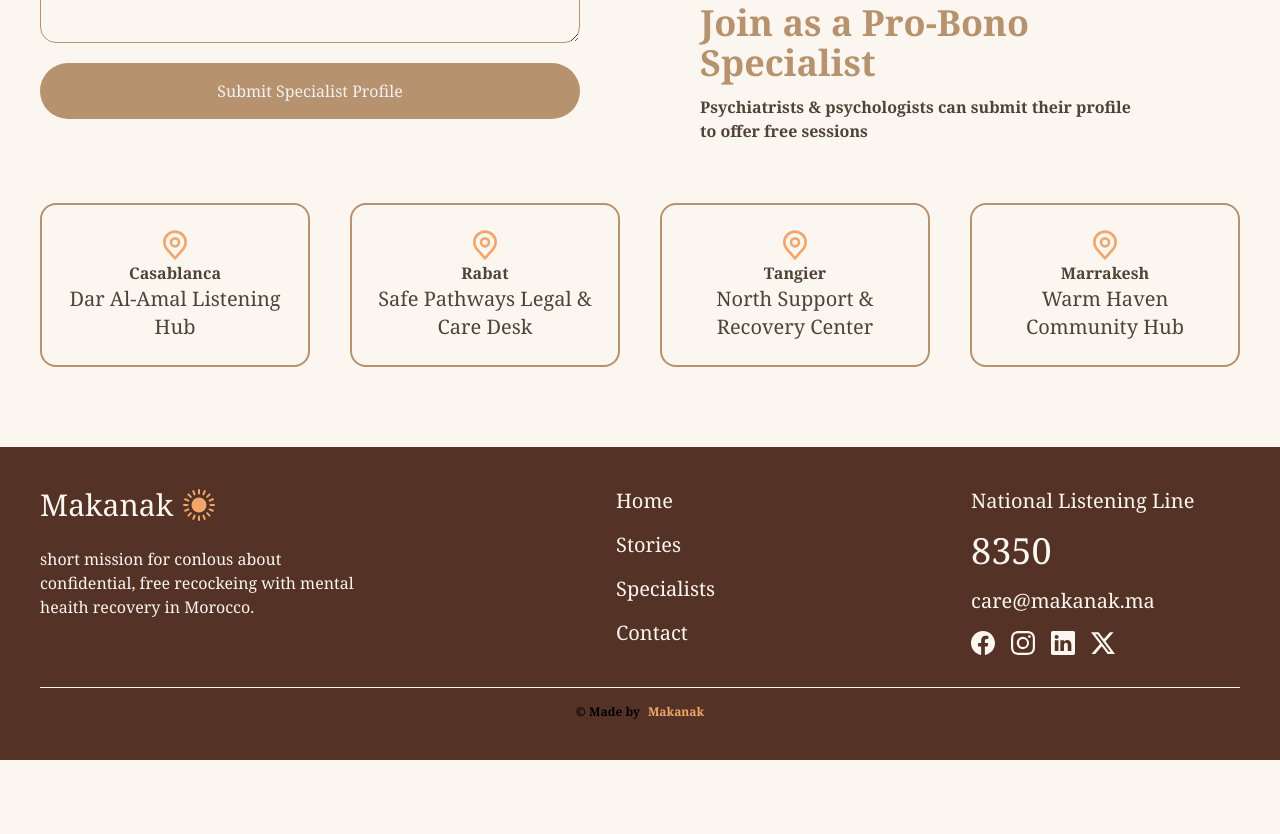
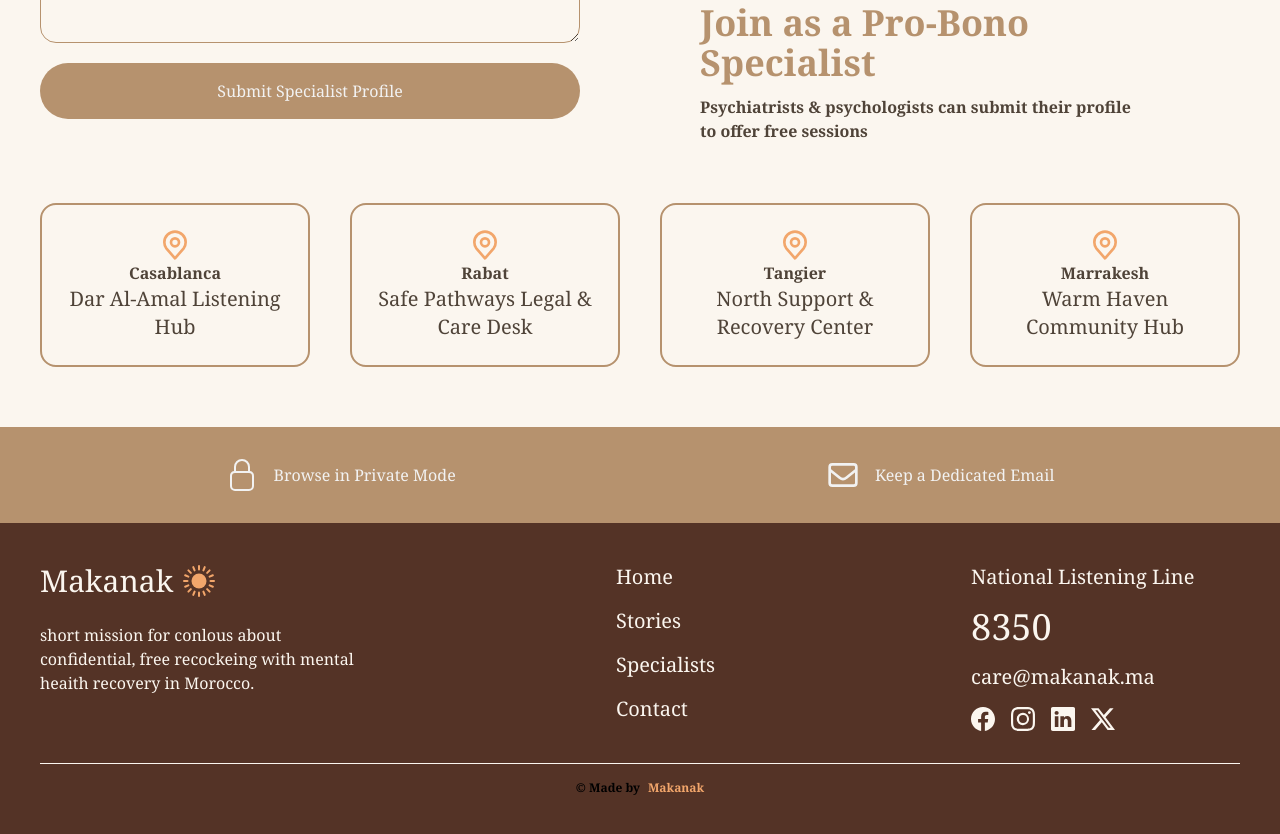
Before and after one commit to akram-el-moumen/Akram-El-Moumen-final-project-HTML-CSS, a website: page public/pages/contact.html in a window 1280 px wide. Shown: the part 1349-2183 px from the top of the page. Before the commit the page ends 2109 px from the top, so only its background shows below. Drawn offline with Linux system fonts and the light colour scheme.

Commit message:
add the last section fix nav bar and footer in all the pages

```diff
--- a/public/pages/contact.html
+++ b/public/pages/contact.html
@@ -9,7 +9,7 @@
     <link rel="shortcut icon" href="../images/logoicon.svg" type="image/x-icon">
 </head>
 
-<body class=" flex flex-col gap-10 bg-[#FBF6EF] font-serif">
+<body class=" flex flex-col bg-[#FBF6EF] font-serif">
     <header class="">
         <nav class="flex justify-between items-center h-[15vh] w-full bg-[#543326] px-10 fixed">
             <div class="flex items-center gap-2">
@@ -34,7 +34,7 @@
         </nav>
     </header>
 
-    <main class="flex flex-col gap-15 py-10 pt-17">
+    <main class="flex flex-col gap-15 pt-27">
         <section class="flex flex-col gap-8 items-center bg-linear-to-r from-[#e2bf92] to-[#664430] p-10">
             <div class="text-4xl font-semibold text-[#f3eadb]">Need Help Right Now? You Have Options.</div>
             <div class="flex justify-center gap-15 items-center w-full">
@@ -130,9 +130,10 @@
         </section>
 
         <section class="flex justify-around gap-10 px-10">
-            <div class="flex flex-col items-center text-center border-[#b6926e] border-2 rounded-2xl p-6 flex-1 cursor-pointer hover:shadow-2xl hover:shadow-[#b6926e]">
+            <div
+                class="flex flex-col items-center text-center border-[#b6926e] border-2 rounded-2xl p-6 flex-1 cursor-pointer hover:shadow-2xl hover:shadow-[#b6926e]">
                 <svg xmlns="http://www.w3.org/2000/svg" width="2em" height="2em" viewBox="0 0 24 24"
-                class="text-[#f2a66b] hover:animate-spin">
+                    class="text-[#f2a66b] hover:animate-spin">
                     <path d="M0 0h24v24H0z" fill="none" />
                     <g fill="none" stroke="currentColor" stroke-linecap="round" stroke-linejoin="round"
                         stroke-width="2">
@@ -144,9 +145,10 @@
                 <h3 class="font-bold text-[#4f4338]">Casablanca</h3>
                 <p class="text-xl text-[#4f4338]">Dar Al-Amal Listening Hub</p>
             </div>
-            <div class="flex flex-col items-center text-center border-[#b6926e] border-2 rounded-2xl p-6 flex-1 cursor-pointer hover:shadow-2xl hover:shadow-[#b6926e]">
+            <div
+                class="flex flex-col items-center text-center border-[#b6926e] border-2 rounded-2xl p-6 flex-1 cursor-pointer hover:shadow-2xl hover:shadow-[#b6926e]">
                 <svg xmlns="http://www.w3.org/2000/svg" width="2em" height="2em" viewBox="0 0 24 24"
-                class="text-[#f2a66b] hover:animate-spin">
+                    class="text-[#f2a66b] hover:animate-spin">
                     <path d="M0 0h24v24H0z" fill="none" />
                     <g fill="none" stroke="currentColor" stroke-linecap="round" stroke-linejoin="round"
                         stroke-width="2">
@@ -158,9 +160,10 @@
                 <h3 class="font-bold text-[#4f4338]">Rabat</h3>
                 <p class="text-xl text-[#4f4338]">Safe Pathways Legal & Care Desk</p>
             </div>
-            <div class="flex flex-col items-center text-center border-[#b6926e] border-2 rounded-2xl p-6 flex-1 cursor-pointer hover:shadow-2xl hover:shadow-[#b6926e]">
+            <div
+                class="flex flex-col items-center text-center border-[#b6926e] border-2 rounded-2xl p-6 flex-1 cursor-pointer hover:shadow-2xl hover:shadow-[#b6926e]">
                 <svg xmlns="http://www.w3.org/2000/svg" width="2em" height="2em" viewBox="0 0 24 24"
-                class="text-[#f2a66b] hover:animate-spin">
+                    class="text-[#f2a66b] hover:animate-spin">
                     <path d="M0 0h24v24H0z" fill="none" />
                     <g fill="none" stroke="currentColor" stroke-linecap="round" stroke-linejoin="round"
                         stroke-width="2">
@@ -172,9 +175,10 @@
                 <h3 class="font-bold text-[#4f4338]">Tangier</h3>
                 <p class="text-xl text-[#4f4338]">North Support & Recovery Center</p>
             </div>
-            <div class="flex flex-col items-center text-center border-[#b6926e] border-2 rounded-2xl p-6 flex-1 cursor-pointer hover:shadow-2xl hover:shadow-[#b6926e]">
+            <div
+                class="flex flex-col items-center text-center border-[#b6926e] border-2 rounded-2xl p-6 flex-1 cursor-pointer hover:shadow-2xl hover:shadow-[#b6926e]">
                 <svg xmlns="http://www.w3.org/2000/svg" width="2em" height="2em" viewBox="0 0 24 24"
-                class="text-[#f2a66b] hover:animate-spin">
+                    class="text-[#f2a66b] hover:animate-spin">
                     <path d="M0 0h24v24H0z" fill="none" />
                     <g fill="none" stroke="currentColor" stroke-linecap="round" stroke-linejoin="round"
                         stroke-width="2">
@@ -185,6 +189,28 @@
                 </svg>
                 <h3 class="font-bold text-[#4f4338]">Marrakesh</h3>
                 <p class="text-xl text-[#4f4338]">Warm Haven Community Hub</p>
+            </div>
+        </section>
+
+        <section class="flex justify-around px-10 py-8 bg-[#b6926e] text-[#f2f2f2]">
+            <div class="flex items-center gap-4">
+                <svg xmlns="http://www.w3.org/2000/svg" width="2em" height="2em" viewBox="0 0 16 16">
+                    <path d="M0 0h16v16H0z" fill="none" />
+                    <path fill="currentColor" fill-rule="evenodd"
+                        d="M8 0a4 4 0 0 1 4 4v2.05a2.5 2.5 0 0 1 2 2.45v5a2.5 2.5 0 0 1-2.5 2.5h-7A2.5 2.5 0 0 1 2 13.5v-5a2.5 2.5 0 0 1 2-2.45V4a4 4 0 0 1 4-4M4.5 7A1.5 1.5 0 0 0 3 8.5v5A1.5 1.5 0 0 0 4.5 15h7a1.5 1.5 0 0 0 1.5-1.5v-5A1.5 1.5 0 0 0 11.5 7zM8 1a3 3 0 0 0-3 3v2h6V4a3 3 0 0 0-3-3" />
+                </svg>
+                Browse in Private Mode
+            </div>
+            <div class="flex items-center gap-4">
+                <svg xmlns="http://www.w3.org/2000/svg" width="2em" height="2em" viewBox="0 0 24 24">
+                    <path d="M0 0h24v24H0z" fill="none" />
+                    <g fill="none" stroke="currentColor" stroke-linejoin="round" stroke-width="2">
+                        <path stroke-linecap="round"
+                            d="M2 6a2 2 0 0 1 2-2h16a2 2 0 0 1 2 2v12a2 2 0 0 1-2 2H4a2 2 0 0 1-2-2z" />
+                        <path d="m2 8l7.501 6.001a4 4 0 0 0 4.998 0L22 8" />
+                    </g>
+                </svg>
+                Keep a Dedicated Email
             </div>
         </section>
     </main>
@@ -201,13 +227,13 @@
                     recovery in Morocco.</p>
             </div>
             <div class="flex flex-col gap-4">
-                <a class="text-[#FBF6EF] text-xl font-medium hover:border-[#FBF6EF] hover: hover:border-b-2 hover:text-[#F2A66B]"
+                <a class="text-[#FBF6EF] w-fit text-xl font-medium hover:border-[#FBF6EF] hover: hover:border-b-2 hover:text-[#F2A66B]"
                     target="_blank" href="../../index.html">Home</a>
-                <a class="text-[#FBF6EF] text-xl font-medium hover:border-[#FBF6EF] hover: hover:border-b-2 hover:text-[#F2A66B]"
+                <a class="text-[#FBF6EF] w-fit text-xl font-medium hover:border-[#FBF6EF] hover: hover:border-b-2 hover:text-[#F2A66B]"
                     target="_blank" href="stories.html">Stories</a>
-                <a class="text-[#FBF6EF] text-xl font-medium hover:border-[#FBF6EF] hover: hover:border-b-2 hover:text-[#F2A66B]"
+                <a class="text-[#FBF6EF] w-fit text-xl font-medium hover:border-[#FBF6EF] hover: hover:border-b-2 hover:text-[#F2A66B]"
                     target="_blank" href="specialists.html">Specialists</a>
-                <a class="text-[#FBF6EF] text-xl font-medium hover:border-[#FBF6EF] hover: hover:border-b-2 hover:text-[#F2A66B]"
+                <a class="text-[#FBF6EF] w-fit text-xl font-medium hover:border-[#FBF6EF] hover: hover:border-b-2 hover:text-[#F2A66B]"
                     href="contact.html">Contact</a>
             </div>
             <div class="flex flex-col gap-4">
```
Also changed, not shown: index.html (+4 -4 lines), public/pages/specialists.html (+4 -4 lines), public/pages/stories.html (+4 -4 lines), public/css/output.css.
